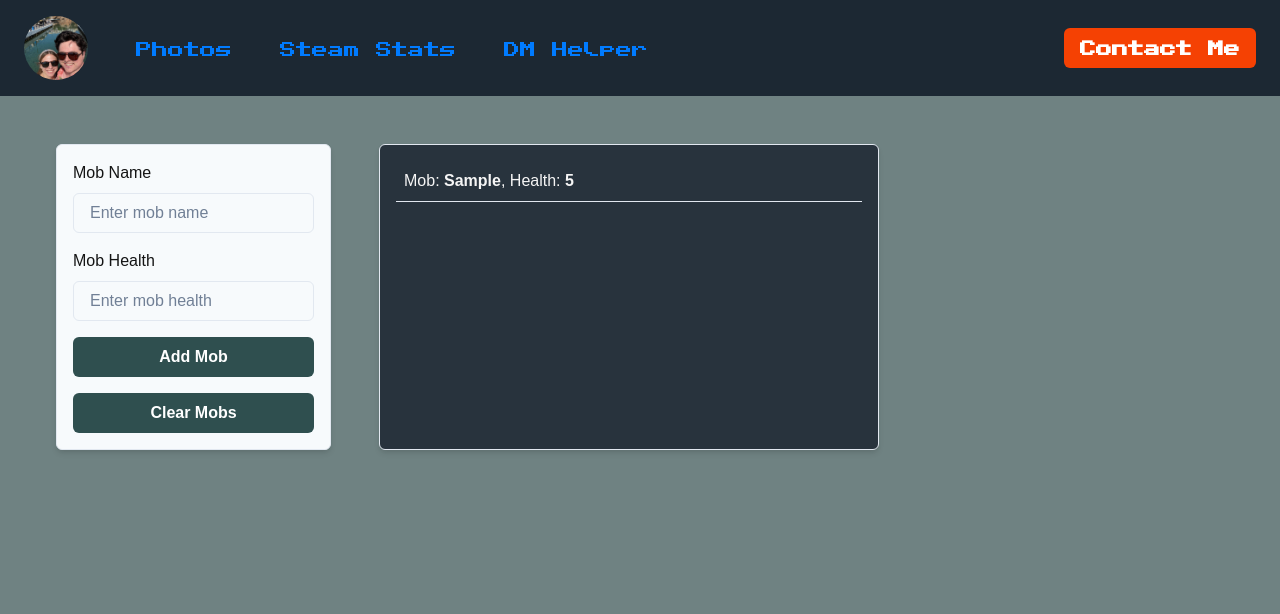
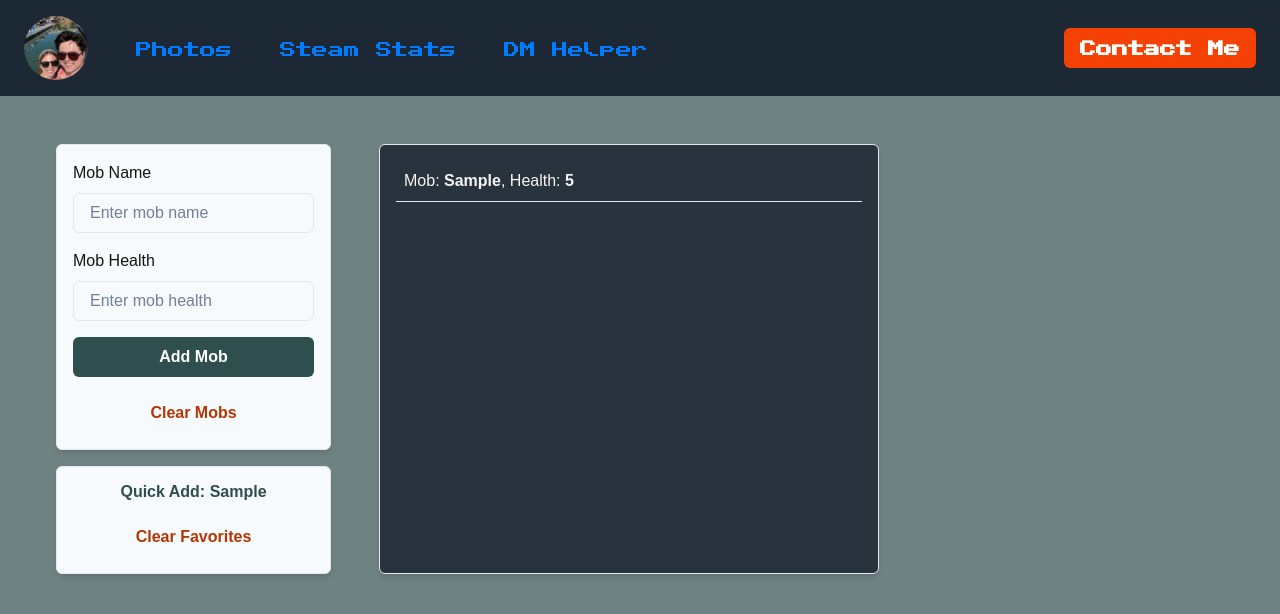
Before and after one commit to wdixon512/My-Website, a Next.js app: page /dm-helper in a window 1280 px wide. Both pictures are taken after typing "Sample", "5" into the empty fields and a click on the button "Add Mob". Shown: the top 614 px of the page. Built offline with nearby package versions, Linux system fonts and the light colour scheme; no server answers; a web font is replaced by a local one.

Commit message:
update styling

```diff
--- a/components/contexts/DMHelperContext.tsx
+++ b/components/contexts/DMHelperContext.tsx
@@ -1,19 +1,97 @@
-import { createContext, useState } from "react";
+"use client";
+import { createContext, useEffect, useState } from "react";
 import Mob from "@lib/models/Mob";
+import { useToast } from "@chakra-ui/react";
 
 export const DMHelperContext = createContext({
     mobs: [] as Mob[],
     setMobs: (mobs: Mob[]) => null,
+    favorites: [] as Mob[],
+    setFavorites: (mobs: Mob[]) => null,
+    addMob: (mobName: string, mobHealth: string | number) => null,
 });
 
 export const DMHelperContextProvider = ({ children }) => {
     const [mobs, setMobs] = useState<Mob[]>([]);
+    const [favorites, setFavorites] = useState<Mob[]>([]);
+    const toast = useToast();
+
+    const [isInitialized, setIsInitialized] = useState(false);
+
+    const addMob = (mobName: string, mobHealth: string | number) => {
+        if (mobName.trim() === "") {
+            toast({
+                title: "Error",
+                description: "Mob name cannot be empty.",
+                status: "error",
+                duration: 3000,
+                isClosable: true,
+            });
+            return false;
+        }
+
+        if (typeof mobHealth === "string") {
+            mobHealth = parseInt(mobHealth, 10);
+        }
+
+        if (isNaN(mobHealth) || mobHealth <= 0) {
+            toast({
+                title: "Error",
+                description: "Mob health must be a positive number.",
+                status: "error",
+                duration: 3000,
+                isClosable: true,
+            });
+            return false;
+        }
+
+        const mob: Mob = { mobName, mobHealth };
+
+        setMobs([...mobs, mob]);
+        addFavorite(mob);
+    }
+
+    const addFavorite = (mob: Mob) => {
+        if (!favorites.some((m) => m.mobName === mob.mobName)) {
+            setFavorites([...favorites, mob]);
+        };
+    }
+
+    useEffect(() => {
+        const storedMobs = localStorage.getItem("mobs");
+        const storedFavorites = localStorage.getItem("favorites");
+
+        if (storedMobs) {
+            setMobs(JSON.parse(storedMobs));
+        }
+
+        if (storedFavorites) {
+            setFavorites(JSON.parse(storedFavorites));
+        }
+
+        setIsInitialized(true);
+    }, []);
+
+    useEffect(() => {
+        if (isInitialized) {
+            localStorage.setItem("mobs", JSON.stringify(mobs));
+        }
+    }, [mobs, isInitialized]);
+
+    useEffect(() => {
+        if (isInitialized) {
+            localStorage.setItem("favorites", JSON.stringify(favorites));
+        }
+    }, [favorites, isInitialized]);
 
     return (
         <DMHelperContext.Provider
             value={{
                 mobs,
-                setMobs
+                setMobs,
+                favorites,
+                setFavorites,
+                addMob
             }}
         >
             {children}
--- /dev/null
+++ b/components/dm-helper/MobFavorites.tsx
@@ -0,0 +1,38 @@
+import { Box, Button, Flex } from "@chakra-ui/react";
+import { useContext } from "react";
+import { DMHelperContext } from "../contexts/DMHelperContext";
+import Mob from "@lib/models/Mob";
+
+export const MobFavorites = () => {
+    const { favorites, addMob, setFavorites } = useContext(DMHelperContext);
+
+    const handleAddMob = (mob: Mob) => {
+        addMob(mob.mobName, mob.mobHealth);
+    }
+
+    const clearFavorites = () => {
+        setFavorites([]);
+    }
+
+    return (
+        <>
+            {favorites && favorites.length > 0 &&
+                <Flex direction="column" gap="4">
+                    <Flex direction="column" p={4} bg="gray.50" borderWidth={1} borderRadius="md" shadow="md">
+                        {favorites.map((mob) => (
+                            <Button variant='link' width="fit" onClick={() => handleAddMob(mob)}>
+                                Quick Add: {mob.mobName}
+                            </Button>
+                        ))}
+                        <Flex justifyContent={'center'} mt="4">
+                            <Button color="marioRed.700" variant="redLink" onClick={clearFavorites}>
+                                Clear Favorites
+                            </Button>
+                        </Flex>
+                    </Flex>
+                </Flex>
+            }
+        </>
+    )
+        ;
+}
--- a/components/dm-helper/MobForm.tsx
+++ b/components/dm-helper/MobForm.tsx
@@ -3,52 +3,26 @@ import { useContext, useState } from "react";
 import { DMHelperContext } from "../contexts/DMHelperContext";
 
 export const MobForm = () => {
-
     const [mobName, setMobName] = useState('');
     const [mobHealth, setMobHealth] = useState('');
 
-    const { mobs, setMobs } = useContext(DMHelperContext);
-
-    const toast = useToast();
-
-    const addMob = (e) => {
-        e.preventDefault();
-
-        if (mobName.trim() === '') {
-            toast({
-                title: 'Error',
-                description: 'Mob name cannot be empty.',
-                status: 'error',
-                duration: 3000,
-                isClosable: true,
-            });
-            return;
-        }
-
-        const health = parseInt(mobHealth);
-        if (isNaN(health) || health <= 0) {
-            toast({
-                title: 'Error',
-                description: 'Mob health must be a positive number.',
-                status: 'error',
-                duration: 3000,
-                isClosable: true,
-            });
-            return;
-        }
-
-        setMobs([...mobs, { mobName, mobHealth: parseInt(mobHealth) }]);
-
-        setMobName('');
-        setMobHealth('');
-    };
+    const { setMobs, addMob } = useContext(DMHelperContext);
 
     const clearMobs = () => {
         setMobs([]);
     }
 
+    const handleAddMob = (e) => {
+        e.preventDefault();
+
+        addMob(mobName, mobHealth);
+
+        setMobName("");
+        setMobHealth("");
+    }
+
     return (
-        <Box as="form" p={4} bg="gray.50" borderWidth={1} borderRadius="md" shadow="md" onSubmit={addMob}>
+        <Box as="form" p={4} bg="gray.50" borderWidth={1} borderRadius="md" shadow="md" onSubmit={handleAddMob}>
             <FormControl mb={4}>
                 <FormLabel color='blackAlpha.900'>Mob Name</FormLabel>
                 <Input
@@ -69,11 +43,11 @@ export const MobForm = () => {
                     placeholder="Enter mob health"
                 />
             </FormControl>
-            <Button type="submit" colorScheme="teal" width="full">
+            <Button type="submit" variant="solid" width="full">
                 Add Mob
             </Button>
 
-            <Button colorScheme='red' width="full" onClick={clearMobs} mt='4'>
+            <Button variant="redLink" width="full" onClick={clearMobs} mt='4'>
                 Clear Mobs
             </Button>
         </Box>
--- a/pages/dm-helper.tsx
+++ b/pages/dm-helper.tsx
@@ -2,15 +2,20 @@ import { Container, Flex } from "@chakra-ui/react";
 import { MobForm } from "../components/dm-helper/MobForm";
 import { DMHelperContextProvider } from "../components/contexts/DMHelperContext";
 import { MobList } from "../components/dm-helper/MobList";
+import { MobFavorites } from "../components/dm-helper/MobFavorites";
 
 export function DMHelper({ Component, pageProps }) {
     return (
         <DMHelperContextProvider>
             <Container minW={{ base: '100%', lg: '1200px' }} pt='12'>
                 <Flex justifyContent='left' gap='12'>
-                    <MobForm />
+                    <Flex direction='column' gap='4'>
+                        <MobForm />
+                        <MobFavorites />
+                    </Flex>
                     <MobList />
                 </Flex>
+
             </Container>
         </DMHelperContextProvider>
     )
--- a/styles/theme.ts
+++ b/styles/theme.ts
@@ -43,14 +43,14 @@ const theme = extendTheme({
       800: "#c5c5c5",
     },
     interactive: {
-      100: "#66ff5b",
-      200: "#59ff50",
-      300: "#4dff46",
-      400: "#40ff3b",
-      500: "#39FF14", // existing Neon Green
-      600: "#33e312",
-      700: "#2dc610",
-      800: "#26a90e",
+      100: "#72c472", // Lighter Green
+      200: "#5db65d", // Slightly darker green
+      300: "#48a848", // Darker green
+      400: "#339a33", // Even darker green
+      500: "#1e8a1e", // Darker green for better contrast
+      600: "#1a7a1a", // Even darker for better contrast
+      700: "#156b15",
+      800: "#105b10",
     },
     error: {
       100: "#f75d68",
@@ -113,8 +113,54 @@ const theme = extendTheme({
       variants: {
         solid: (props) => ({
           bg: props.colorMode === "dark" ? "accent.500" : "primary.500",
+          color: "white",
           _hover: {
             bg: "interactive.500",
+          },
+        }),
+        outline: (props) => ({
+          border: "2px solid",
+          borderColor:
+            props.colorMode === "dark" ? "accent.500" : "primary.500",
+          color: props.colorMode === "dark" ? "accent.500" : "primary.500",
+          _hover: {
+            bg: props.colorMode === "dark" ? "accent.500" : "primary.500",
+            color: "white",
+          },
+        }),
+        ghost: (props) => ({
+          color: props.colorMode === "dark" ? "accent.500" : "primary.500",
+          _hover: {
+            bg: "interactive.100",
+          },
+        }),
+        link: (props) => ({
+          color: props.colorMode === "dark" ? "accent.500" : "primary.500",
+          _hover: {
+            textDecoration: "underline",
+            bg: "transparent",
+          },
+        }),
+        redLink: (props) => ({
+          color: "marioRed.700",
+          _hover: {
+            textDecoration: "underline",
+            bg: "transparent",
+          },
+        }),
+        subtle: (props) => ({
+          bg: props.colorMode === "dark" ? "gray.700" : "gray.200",
+          color:
+            props.colorMode === "dark" ? "whiteAlpha.900" : "blackAlpha.900",
+          _hover: {
+            bg: props.colorMode === "dark" ? "gray.600" : "gray.300",
+          },
+        }),
+        destructive: (props) => ({
+          bg: props.colorMode === "dark" ? "red.600" : "red.500",
+          color: "white",
+          _hover: {
+            bg: props.colorMode === "dark" ? "red.700" : "red.600",
           },
         }),
       },
```
